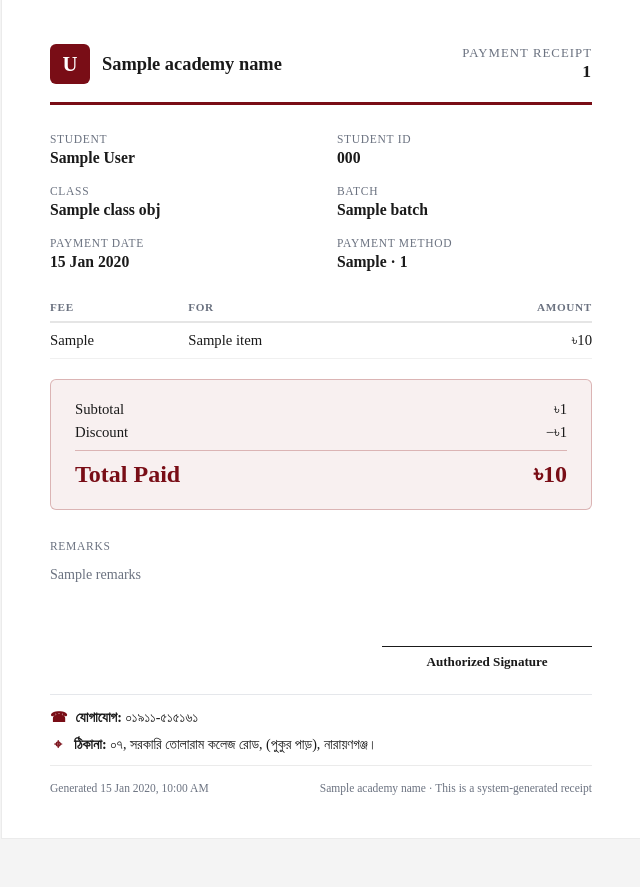
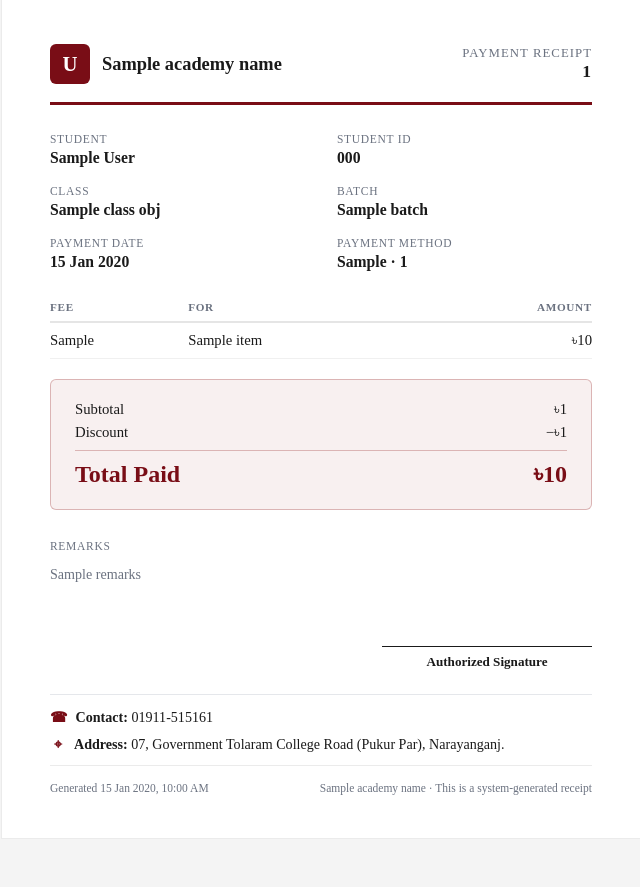
Before and after one commit to rafsanhasanpronoy/Update-IT, a Django app: template core/templates/admin/core/student_payment_receipt.html in a window 1280 px wide. Shown: the part 101-988 px from the top of the page, without its empty margins (319-959 px from the left). Run offline with Django 5.2, Linux system fonts and the light colour scheme; the template is opened without the code that fills it: most values are stand-ins (such as "Sample title", 1, 10 or a date in 2020); parts of the project's set-up code (start-up, migrations or seed data) failed here and were passed over.

Commit message:
Display receipt contact details in English

```diff
--- a/core/templates/admin/core/student_payment_receipt.html
+++ b/core/templates/admin/core/student_payment_receipt.html
@@ -337,8 +337,8 @@
   </div>
 
   <div class="receipt-contact">
-    <div class="contact-item"><span class="contact-icon">☎</span><span><strong>যোগাযোগ:</strong> ০১৯১১-৫১৫১৬১</span></div>
-    <div class="contact-item"><span class="contact-icon">⌖</span><span><strong>ঠিকানা:</strong> ০৭, সরকারি তোলারাম কলেজ রোড, (পুকুর পাড়), নারায়ণগঞ্জ।</span></div>
+    <div class="contact-item"><span class="contact-icon">☎</span><span><strong>Contact:</strong> 01911-515161</span></div>
+    <div class="contact-item"><span class="contact-icon">⌖</span><span><strong>Address:</strong> 07, Government Tolaram College Road (Pukur Par), Narayanganj.</span></div>
   </div>
 
   <div class="receipt-footer">
```
